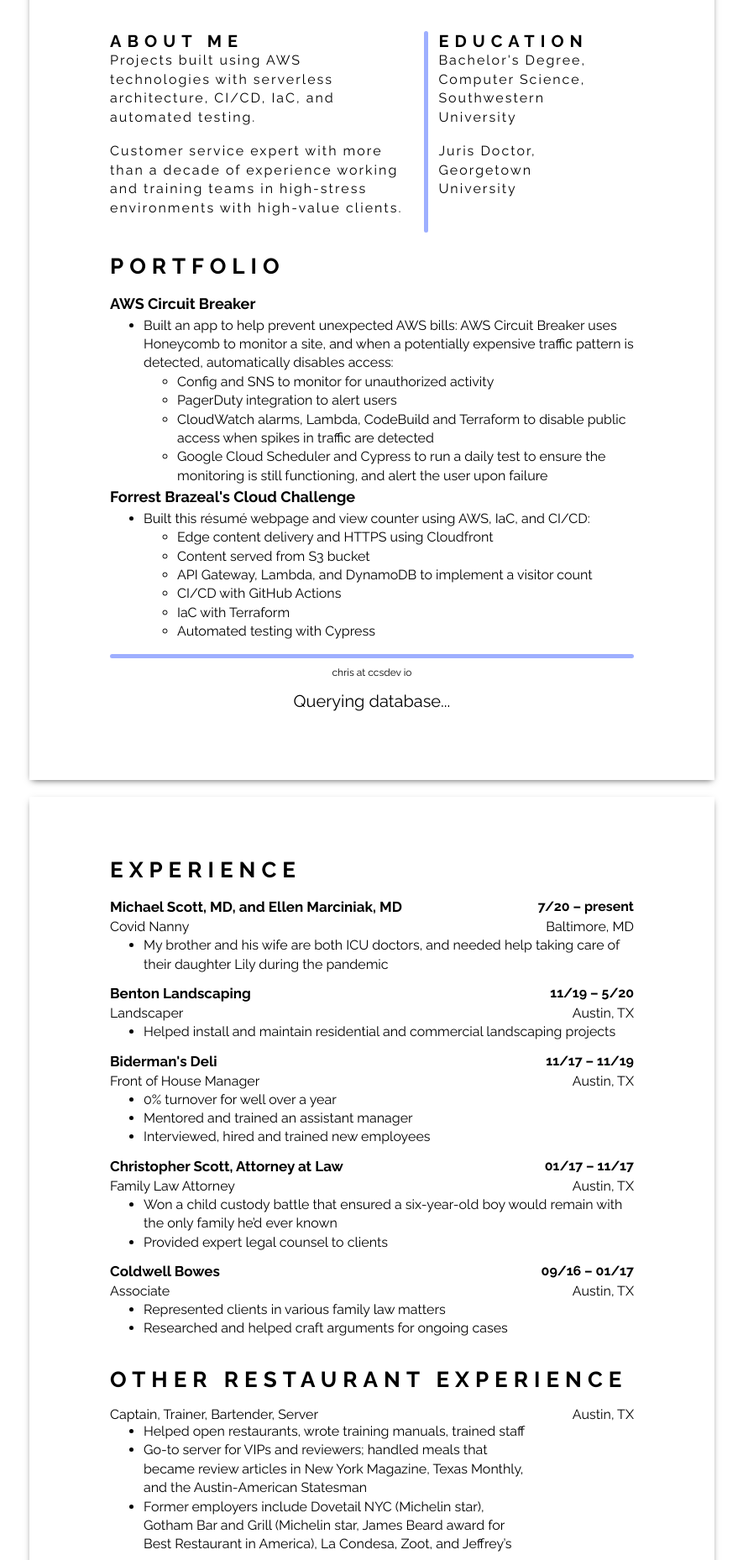
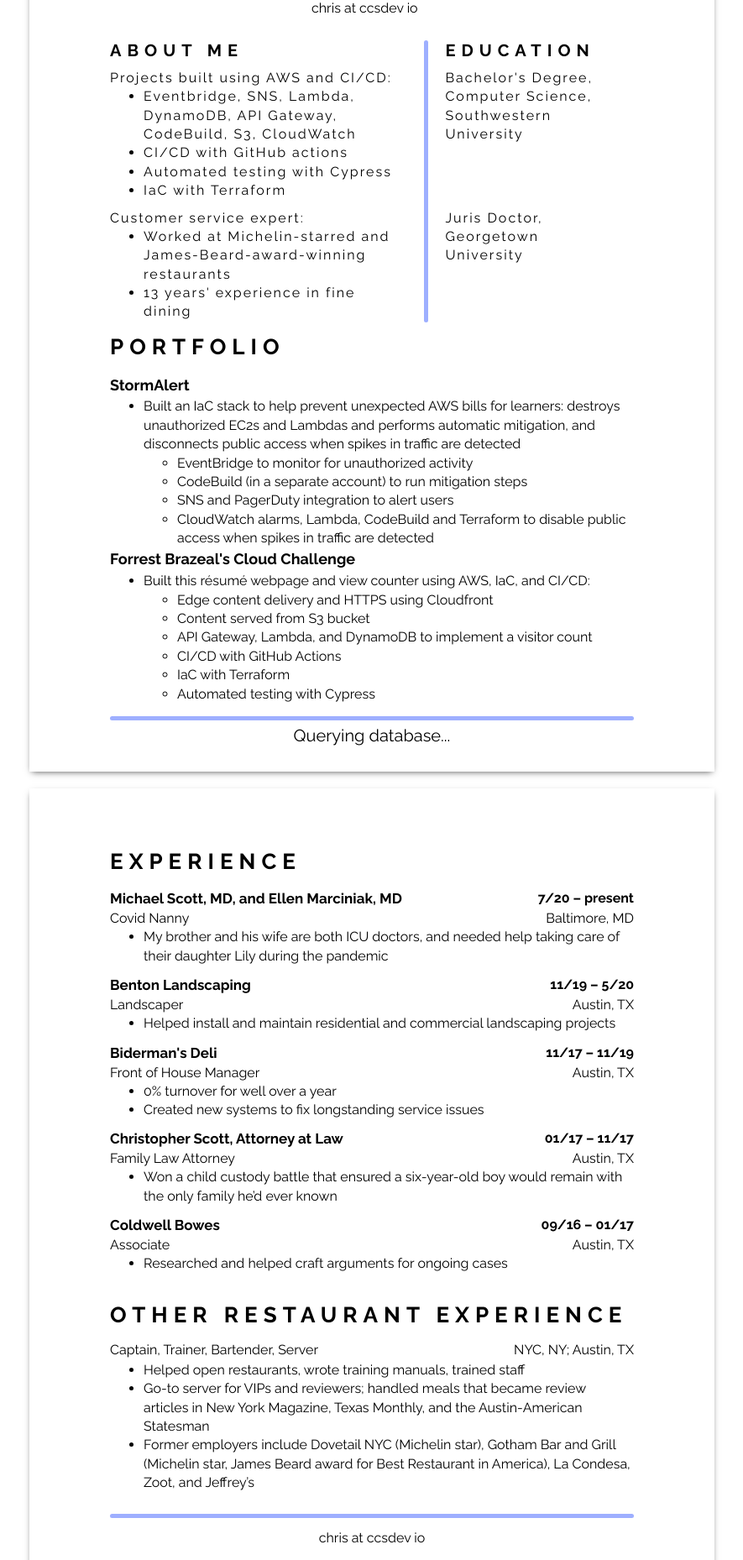
Before and after one commit to ccsdevio/CloudChallenge, a website: page s3/index.html in a window 1280 px wide. Shown: the part 147-2005 px from the top of the page at 84% size, without its empty margins (197-1082 px from the left). Drawn offline with Linux system fonts and the light colour scheme; no server answers.

Commit message:
Finished Taylor's suggestions

```diff
--- a/s3/assets/css/style.css
+++ b/s3/assets/css/style.css
@@ -2,7 +2,7 @@
   font-family: "Raleway", serif;
   font-size: 1em;
   line-height: 1.6;
-  padding-top: 20px;
+  padding-top: 10px;
   margin: 0;
 }
 
@@ -34,6 +34,18 @@
   font-weight: normal;
 }
 
+.reach-me {
+  font-size: 16px;
+  /* margin: -33px;
+  display: flex;
+  align-items: center;
+  justify-content: center;
+  padding-bottom: 45px; */
+  margin: -33px auto 0 auto;
+  padding: 0.8rem 2.5in 25px;
+  width: 35%;
+}
+
 .am-ed-section-heading {
   font-weight: 900;
   font-size: 20px;
@@ -41,11 +53,11 @@
 }
 
 .about-me-and-education-container {
-  padding-top: 10px;
+  padding-top: 0px;
   display: grid;
   grid-template-columns: 60% 5px 1fr;
   grid-template-rows: 1fr;
-  height: 2.5in;
+  height: 3.4in;
   letter-spacing: 2px;
   line-height: 1.4;
 }
@@ -57,6 +69,10 @@
   padding-right: 21px;
 }
 
+.about-me-text {
+  padding-top: 10px;
+}
+
 .am-ed-heading {
   display: flex;
   align-items: center;
@@ -64,7 +80,7 @@
 }
 
 .am-ed-separator {
-  height: 2.5in;
+  height: 3.5in;
   width: 5px;
   background-color: hsla(229, 100%, 66%, 56%);
   border-radius: 20px;
@@ -75,8 +91,12 @@
   display: grid;
   grid-template-columns: 1fr;
   grid-template-rows: 0.25in 1fr 1fr;
-  padding-left: 12px;
+  padding-left: 20px;
   padding-right: 25px;
+}
+
+.education-text {
+  padding-top: 10px;
 }
 
 .section-heading {
@@ -158,14 +178,13 @@
   display: flex;
   align-items: center;
   justify-content: center;
-  padding-top: 15px;
-  font-size: 12px;
+  padding-top: 1.5rem;
 }
 
 .restaurant-experience-container {
   display: grid;
-  grid-template-columns: 80% 1fr;
-  grid-template-rows: 20px 1fr;
+  grid-template-columns: 70% 1fr;
+  grid-template-rows: 1.5rem 1fr;
   line-height: 1.4;
   margin: 0;
   padding-bottom: 10px;
@@ -185,6 +204,22 @@
 
 .restaurant-job-descriptions {
   grid-area: 2 / 1 / 3 / 2;
+}
+
+.restaurant-experience-positions {
+  grid-area: 1 / 1 / 2 / 2;
+  display: flex;
+  justify-content: flex-start;
+}
+
+.restaurant-experience-job-locations {
+  grid-area: 1 / 2 / 2 / 3;
+  display: flex;
+  justify-content: flex-end;
+}
+
+.restaurant-experience-description {
+  grid-area: 2 / 1 / 3 / 3;
 }
 
 #counter {
--- a/s3/index.html
+++ b/s3/index.html
@@ -34,16 +34,27 @@
     <div class="resume-page">
       <h1 class="name-box">CHRIS SCOTT</h1>
       <div class="big-blue-line"></div>
+      <div class="reach-me">chris at ccsdev io</div>
       <div class="about-me-and-education-container">
         <div class="about-me-container">
           <div class="am-ed-heading">
             <h2 class="am-ed-section-heading"><strong>ABOUT ME</strong></h2>
           </div>
           <div class="about-me-text">
-            <p>Projects built using AWS technologies with serverless architecture, CI/CD, IaC, and automated testing.</p>
+            <p>Projects built using AWS and CI/CD:</p>
+            <ul>
+              <li>Eventbridge, SNS, Lambda, DynamoDB, API Gateway, CodeBuild, S3, CloudWatch</li>
+              <li>CI/CD with GitHub actions</li>
+              <li>Automated testing with Cypress</li>
+              <li>IaC with Terraform</li>
+            </ul>
           </div>
           <div class="about-me-text">
-            <p>Customer service expert with more than a decade of experience working and training teams in high-stress environments with high-value clients.</p>
+            <p>Customer service expert:</p>
+            <ul>
+              <li>Worked at Michelin-starred and James-Beard-award-winning restaurants</li>
+              <li>13 years' experience in fine dining</li>
+            </ul>
           </div>
         </div>
         <div class="am-ed-separator"></div>
@@ -63,15 +74,15 @@
         </div>
       </div>
       <h2 class="section-heading">PORTFOLIO</h2>
-      <div class="project-name">AWS Circuit Breaker</div>
+      <div class="project-name">StormAlert</div>
       <div class="project-description">
         <ul>
-          <li>Built an app to help prevent unexpected AWS bills: AWS Circuit Breaker uses Honeycomb to monitor a site, and when a potentially expensive traffic pattern is detected, automatically disables access:</li>
+          <li>Built an IaC stack to help prevent unexpected AWS bills for learners: destroys unauthorized EC2s and Lambdas and performs automatic mitigation, and disconnects public access when spikes in traffic are detected</li>
           <ul>
-            <li>Config and SNS to monitor for unauthorized activity</li>
-            <li>PagerDuty integration to alert users</li>
+            <li>EventBridge to monitor for unauthorized activity</li>
+            <li>CodeBuild (in a separate account) to run mitigation steps</li>
+            <li>SNS and PagerDuty integration to alert users</li>
             <li>CloudWatch alarms, Lambda, CodeBuild and Terraform to disable public access when spikes in traffic are detected</li>
-            <li>Google Cloud Scheduler and Cypress to run a daily test to ensure the monitoring is still functioning, and alert the user upon failure</li>
           </ul>
         </ul>
       </div>
@@ -91,7 +102,7 @@
       </div>
       <div class="page-footer">
         <div class="page-footer-separator"></div>
-        <div class="page-footer-text">chris at ccsdev io</div>
+
         <div id="counter">Querying database...</div>
       </div>
     </div>
@@ -127,8 +138,7 @@
         <div class="job-location">Austin, TX</div>
         <ul class="job-description">
           <li>0% turnover for well over a year</li>
-          <li>Mentored and trained an assistant manager</li>
-          <li>Interviewed, hired and trained new employees</li>
+          <li>Created new systems to fix longstanding service issues</li>
         </ul>
       </div>
       <div class="employer-entry">
@@ -138,7 +148,6 @@
         <div class="job-location">Austin, TX</div>
         <ul class="job-description">
           <li>Won a child custody battle that ensured a six-year-old boy would remain with the only family he’d ever known</li>
-          <li>Provided expert legal counsel to clients</li>
         </ul>
       </div>
       <div class="employer-entry">
@@ -147,22 +156,19 @@
         <div class="position">Associate</div>
         <div class="job-location">Austin, TX</div>
         <ul class="job-description">
-          <li>Represented clients in various family law matters</li>
           <li>Researched and helped craft arguments for ongoing cases</li>
         </ul>
       </div>
       <h2 class="section-heading">OTHER RESTAURANT EXPERIENCE</h2>
       <div class="restaurant-experience-container">
-        <div class="restaurant-positions">Captain, Trainer, Bartender, Server</div>
-        <div class="restaurant-job-locations">Austin, TX</div>
-        <ul class="restaurant-job-descriptions">
+        <div class="restaurant-experience-positions">Captain, Trainer, Bartender, Server</div>
+        <div class="restaurant-experience-job-locations">NYC, NY; Austin, TX</div>
+        <ul class="restaurant-experience-description">
           <li>Helped open restaurants, wrote training manuals, trained staff</li>
           <li>Go-to server for VIPs and reviewers; handled meals that became
             review articles in New York Magazine, Texas Monthly, and the
             Austin-American Statesman</li>
-            <li>Former employers include Dovetail NYC (Michelin star), Gotham Bar
-              and Grill (Michelin star, James Beard award for Best Restaurant in
-              America), La Condesa, Zoot, and Jeffrey’s</li>
+          <li>Former employers include Dovetail NYC (Michelin star), Gotham Bar and Grill (Michelin star, James Beard award for Best Restaurant in America), La Condesa, Zoot, and Jeffrey’s</li>
           </ul>
         </ul>
       </div>
```
